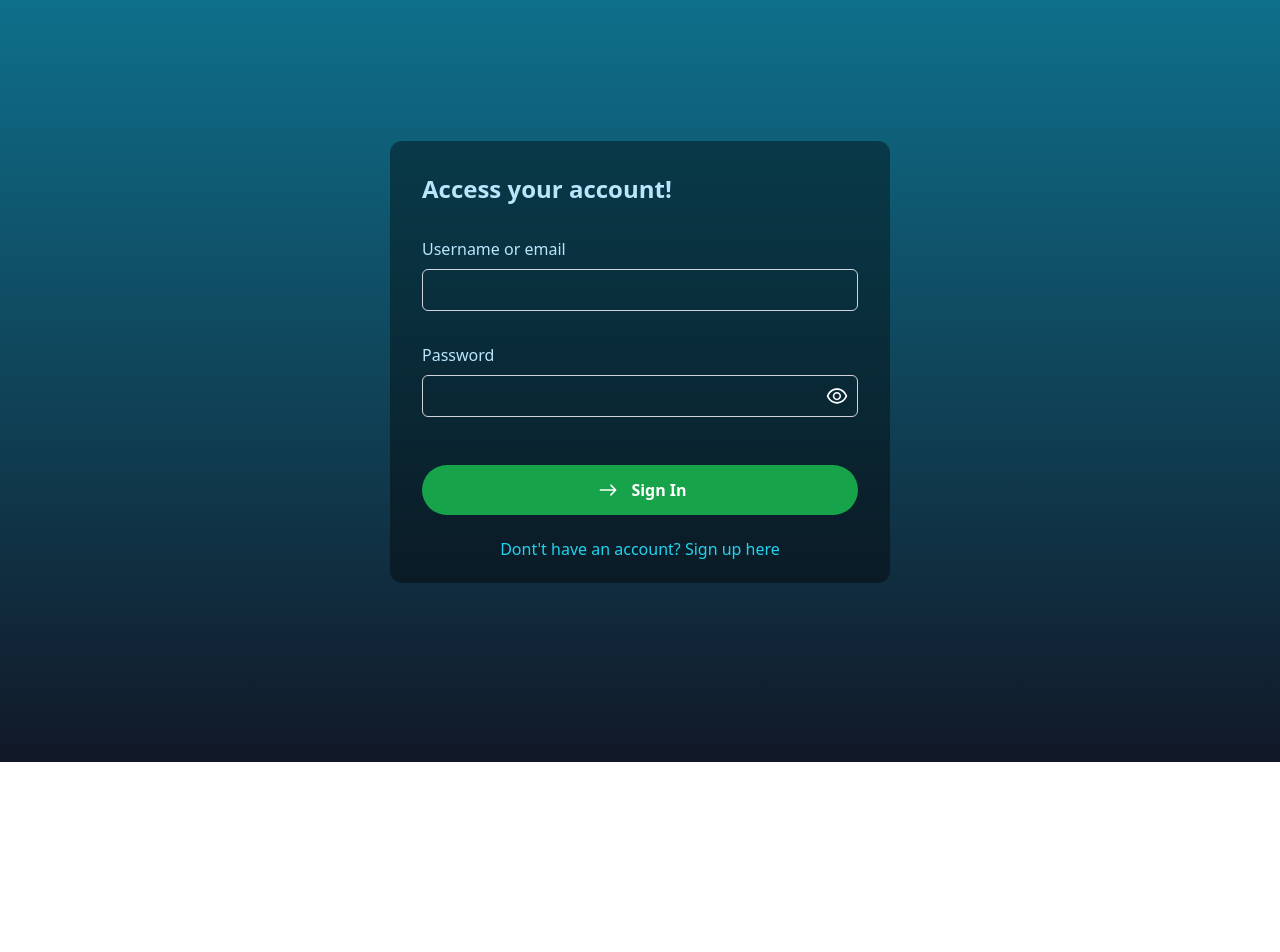
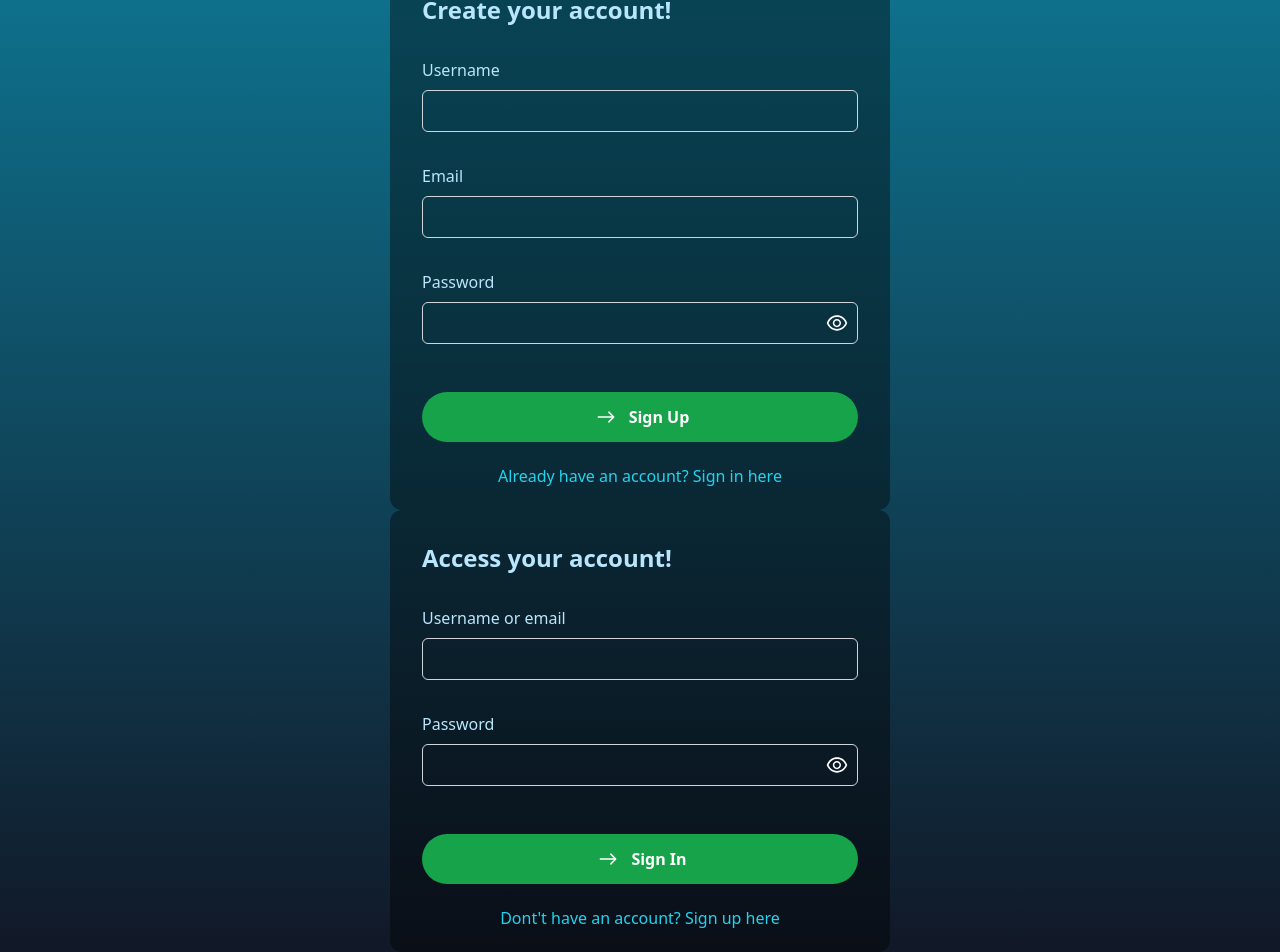
Before and after one commit to Team-Umea/TravelPlanner, a React (Vite) app: page / in a window 1280 px wide. Shown: the part 38-990 px from the top of the page. Before the commit the page ends 800 px from the top, so only its background shows below. Built offline with nearby package versions, Linux system fonts and the light colour scheme.

Commit message:
Authentication using redux toolkit with both sign in and signup logic

```diff
--- a/src/pages/HomePage.jsx
+++ b/src/pages/HomePage.jsx
@@ -9,6 +9,10 @@ import SignUpPage from "./SignUpPage";
 import SignInPage from "./SignInPage";
 
 export default function HomePage() {
-  // return <SignUpPage />;
-  return <SignInPage />;
+  return (
+    <>
+      <SignUpPage />
+      <SignInPage />
+    </>
+  );
 }
--- a/src/pages/SignInPage.jsx
+++ b/src/pages/SignInPage.jsx
@@ -25,8 +25,6 @@ export default function SignInPage() {
     e.preventDefault();
     const response = await signIn(user);
     if (response) {
-      console.log(response);
-
       updateIsAuthenticated(true);
       updateUsername(response.username);
       navigate("/trips");
--- a/src/store/authSlice.js
+++ b/src/store/authSlice.js
@@ -10,7 +10,6 @@ const initialState = {
       const name = JSON.parse(localStorage.getItem(USERNAME_LOCALSTORAGE_KEY));
       return name || "";
     } catch (error) {
-      console.error(error);
       return "";
     }
   })(),
```
